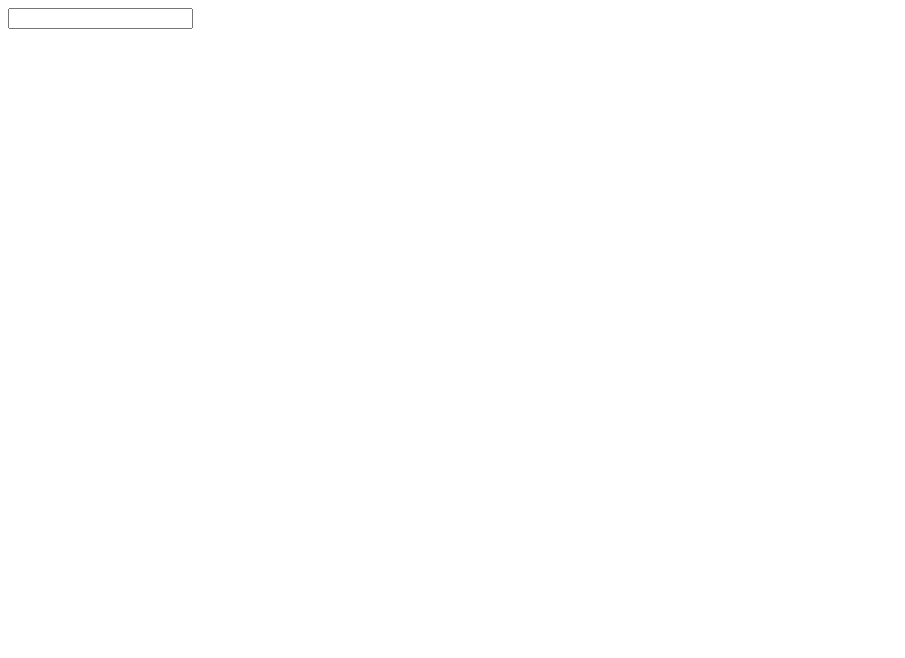
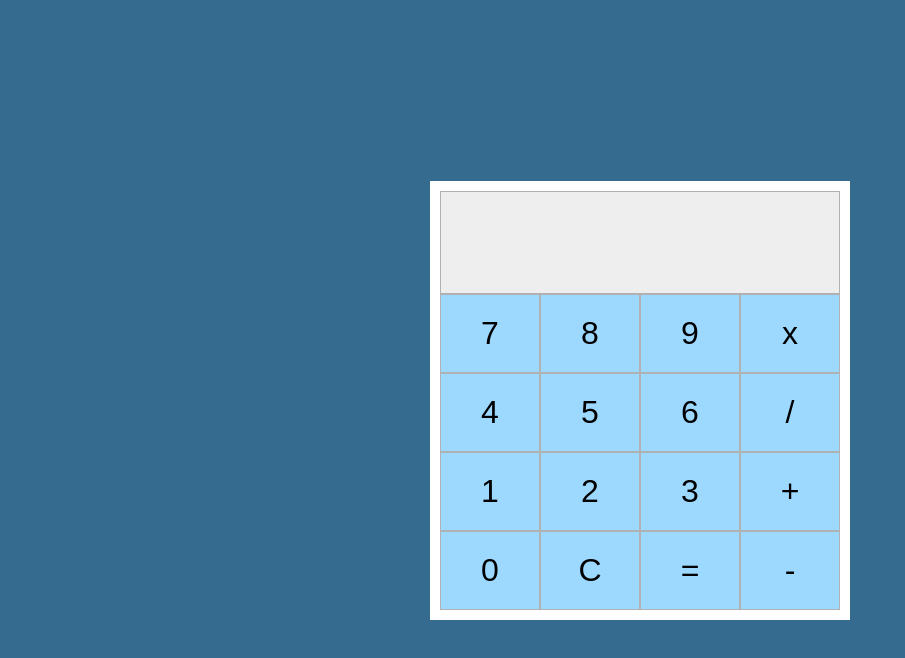
Before and after one commit to Karoliskarlas/js-skaiciuokle, a plain HTML site: page index.html in a window 1280 px wide. Shown: the whole page, without its empty margins (0-905 px from the left). Drawn offline with Linux system fonts and the light colour scheme.

Commit message:
sukurta skaiciuokle

```diff
--- a/index.html
+++ b/index.html
@@ -11,8 +11,26 @@
         <div class="input-row">
             <input type="text"  id="calc-input" readonly>
         </div>
+        <div class="buttons">
+            <button onclick=" onNumberClick(7)">7</button>
+            <button>8</button>
+            <button>9</button>
+            <button>x</button>
+            <button>4</button>
+            <button>5</button>
+            <button>6</button>
+            <button>/</button>
+            <button>1</button>
+            <button>2</button>
+            <button>3</button>
+            <button>+</button>
+            <button>0</button>
+            <button>C</button>
+            <button>=</button>
+            <button>-</button>
+        </div>
+    </div>
 
-    </div>
 
     <script src="scripts.js"></script>
 </body>
--- a/scripts.js
+++ b/scripts.js
@@ -0,0 +1,5 @@
+let input = document.getElementById('calc-input');
+
+function onNumberClick(number){
+    input.value += number;
+}
--- a/style.css
+++ b/style.css
@@ -0,0 +1,50 @@
+html, body {
+    margin: 0;
+    padding: 0;
+}
+
+body{
+    background-color: #356b8f;
+    min-height:100vh ;
+    display: flex;
+    justify-content: center;
+    align-items: center;
+}
+
+.calculator{
+    width: 100%;
+    max-width: 400px;
+    background-color: white;
+    padding: 10px;
+}
+
+.calculator .input-row input{
+    width: 100%;
+    box-sizing: border-box;
+    font-size: 2em;
+    text-align: right;
+    padding: 1em;
+    background-color: #eeeeee;
+    border: 1px solid #b1b1b1;
+}
+
+.calculator .buttons {
+    display: flex;
+    flex-wrap: wrap;
+    }
+
+    .calculator .buttons button{
+        width: 25%;
+        box-sizing: border-box;
+        padding: 20px;
+        font-size: 2em;
+        border: none;
+        background-color: #9dd8ff;
+        border: 1px solid #b1b1b1;
+        cursor: pointer;
+    }
+
+    .calculator .buttons button:hover{
+        background: #3876a0;
+        color:white;
+    }
```
